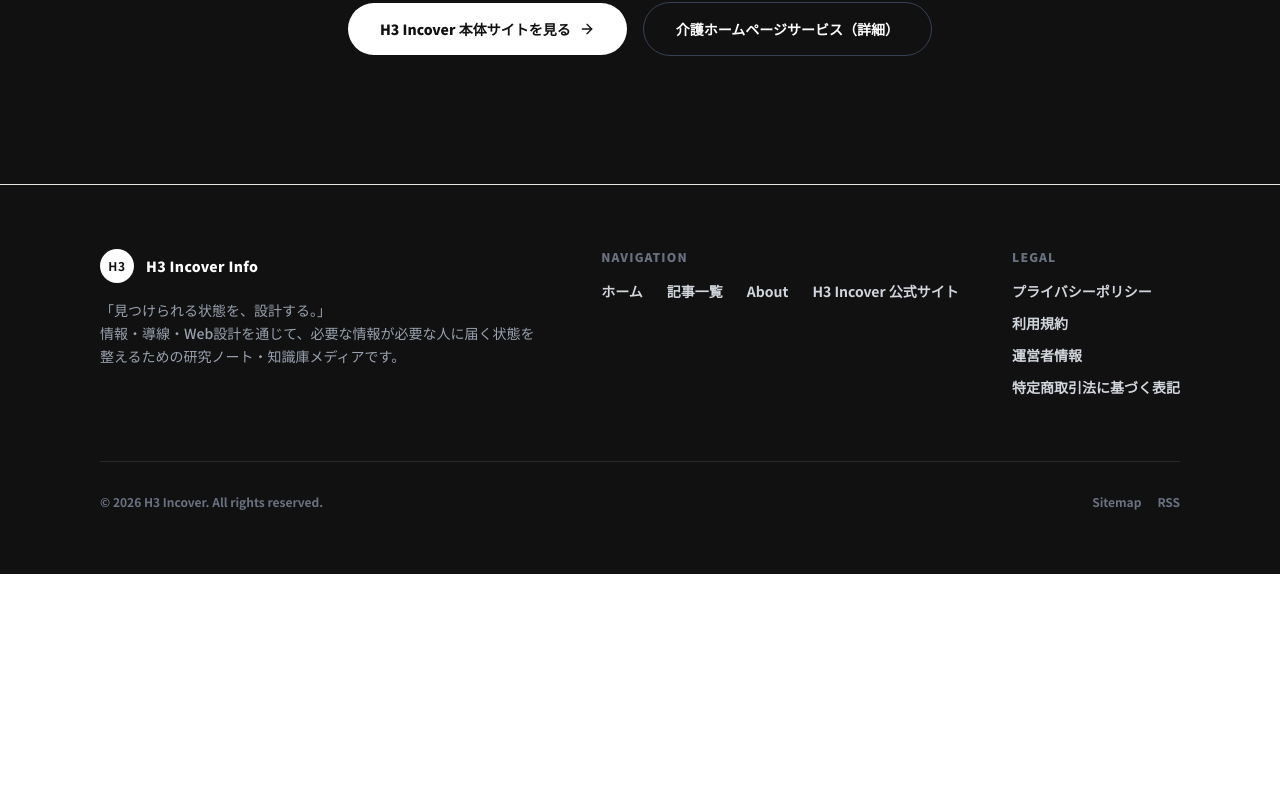
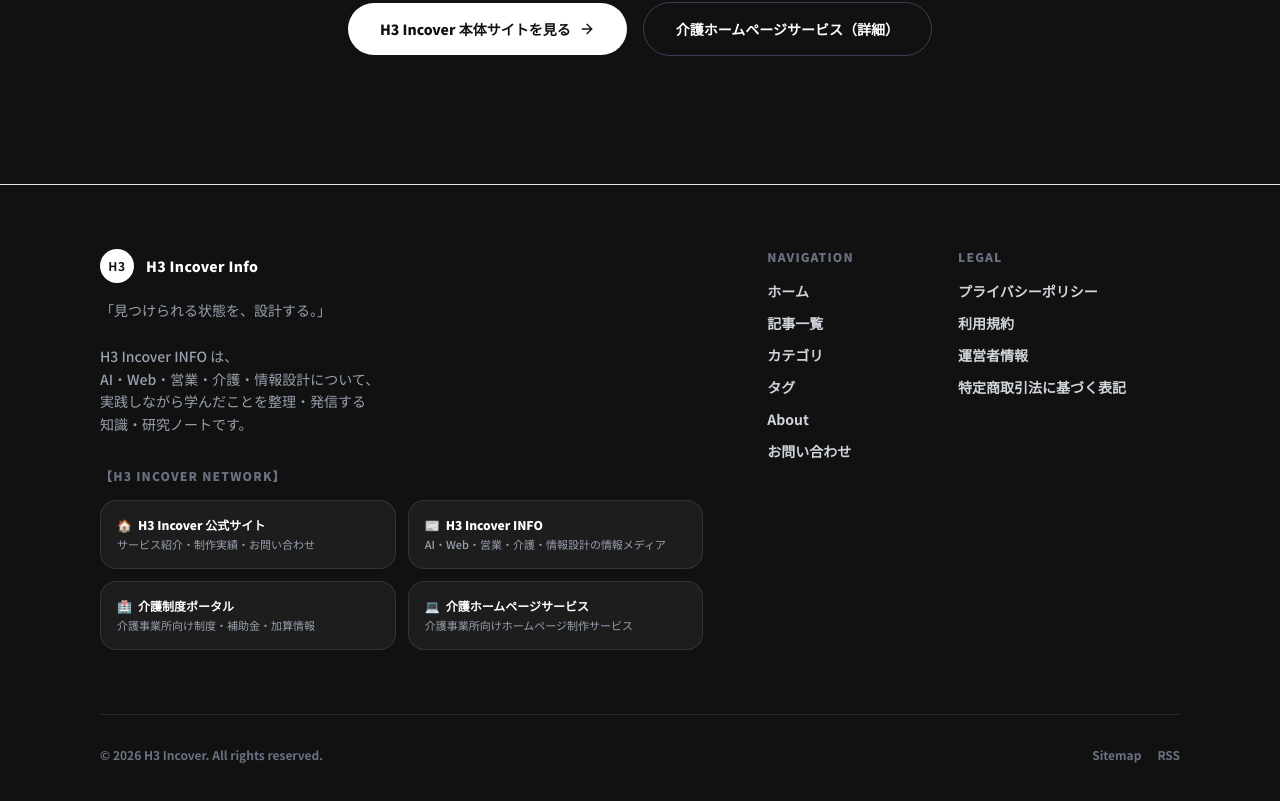
Before and after one commit to H3INCOVER/info.h3incover.com, a Next.js app: page / in a window 1280 px wide. Shown: the part 3385-4186 px from the top of the page. Before the commit the page ends 3959 px from the top, so only its background shows below. Built offline with nearby package versions, Linux system fonts and the light colour scheme.

Commit message:
feat: Redesign Footer to introduce H3 Incover Network link cards

```diff
--- a/src/components/Footer.tsx
+++ b/src/components/Footer.tsx
@@ -4,9 +4,12 @@
   return (
     <footer className="bg-brand-black text-white py-16 mt-auto border-t border-brand-border">
       <div className="max-w-[1120px] mx-auto px-5">
-        <div className="flex flex-col md:flex-row justify-between items-start gap-10 md:gap-4">
-          <div className="max-w-md">
-            <Link href="/" className="inline-flex items-center gap-3 font-black text-white group">
+        <div className="grid grid-cols-1 md:grid-cols-12 gap-10 md:gap-16 items-start">
+
+          {/* 左カラム: ロゴ・説明文 & Networkカード */}
+          <div className="md:col-span-6 lg:col-span-7 space-y-8">
+            <div>
+              <Link href="/" className="inline-flex items-center gap-3 font-black text-white group mb-4">
                 <div className="w-[34px] h-[34px] rounded-full bg-white text-brand-black grid place-items-center text-xs font-bold tracking-wider group-hover:bg-brand-red group-hover:text-white transition-colors duration-200">
                   H3
                 </div>
@@ -14,56 +17,130 @@
                   <span className="text-sm tracking-wide">H3 Incover Info</span>
                 </div>
               </Link>
-            <p className="mt-4 text-sm text-gray-400 font-medium leading-relaxed">
-              「見つけられる状態を、設計する。」<br />
-              情報・導線・Web設計を通じて、必要な情報が必要な人に届く状態を整えるための研究ノート・知識庫メディアです。
+              <p className="text-sm text-gray-400 font-medium leading-relaxed whitespace-pre-line">
+                「見つけられる状態を、設計する。」{"\n"}
+                {"\n"}
+                H3 Incover INFO は、{"\n"}
+                AI・Web・営業・介護・情報設計について、{"\n"}
+                実践しながら学んだことを整理・発信する{"\n"}
+                知識・研究ノートです。
               </p>
             </div>
 
-          <div className="flex flex-col gap-4">
-            <span className="text-xs text-gray-500 font-black tracking-widest uppercase">Navigation</span>
-            <div className="flex flex-wrap gap-x-6 gap-y-3 text-sm font-semibold text-gray-300">
-              <Link href="/" className="hover:text-white transition-colors duration-200">
-                ホーム
-              </Link>
-              <Link href="/posts" className="hover:text-white transition-colors duration-200">
-                記事一覧
-              </Link>
-              <Link href="/about" className="hover:text-white transition-colors duration-200">
-                About
-              </Link>
+            <div className="space-y-4">
+              <span className="text-xs text-gray-500 font-black tracking-widest uppercase block">
+                【H3 Incover Network】
+              </span>
+
+              <div className="grid grid-cols-1 sm:grid-cols-2 gap-3">
                 <a
                   href="https://h3incover.com"
                   target="_blank"
                   rel="noopener noreferrer"
-                className="hover:text-white transition-colors duration-200"
+                  className="block p-4 rounded-2xl bg-white/5 border border-white/10 hover:bg-white/10 hover:border-brand-red/30 hover:-translate-y-0.5 transition-all duration-200"
                 >
-                H3 Incover 公式サイト
+                  <div className="text-xs font-black text-white mb-1 flex items-center gap-1.5">
+                    <span>🏠</span> H3 Incover 公式サイト
+                  </div>
+                  <div className="text-[11px] text-gray-400 font-medium leading-snug">
+                    サービス紹介・制作実績・お問い合わせ
+                  </div>
+                </a>
+
+                <a
+                  href="https://info.h3incover.com"
+                  target="_blank"
+                  rel="noopener noreferrer"
+                  className="block p-4 rounded-2xl bg-white/5 border border-white/10 hover:bg-white/10 hover:border-brand-red/30 hover:-translate-y-0.5 transition-all duration-200"
+                >
+                  <div className="text-xs font-black text-white mb-1 flex items-center gap-1.5">
+                    <span>📰</span> H3 Incover INFO
+                  </div>
+                  <div className="text-[11px] text-gray-400 font-medium leading-snug">
+                    AI・Web・営業・介護・情報設計の情報メディア
+                  </div>
+                </a>
+
+                <a
+                  href="https://portal.h3incover.com"
+                  target="_blank"
+                  rel="noopener noreferrer"
+                  className="block p-4 rounded-2xl bg-white/5 border border-white/10 hover:bg-white/10 hover:border-brand-red/30 hover:-translate-y-0.5 transition-all duration-200"
+                >
+                  <div className="text-xs font-black text-white mb-1 flex items-center gap-1.5">
+                    <span>🏥</span> 介護制度ポータル
+                  </div>
+                  <div className="text-[11px] text-gray-400 font-medium leading-snug">
+                    介護事業所向け制度・補助金・加算情報
+                  </div>
+                </a>
+
+                <a
+                  href="https://h3incover.com/care"
+                  target="_blank"
+                  rel="noopener noreferrer"
+                  className="block p-4 rounded-2xl bg-white/5 border border-white/10 hover:bg-white/10 hover:border-brand-red/30 hover:-translate-y-0.5 transition-all duration-200"
+                >
+                  <div className="text-xs font-black text-white mb-1 flex items-center gap-1.5">
+                    <span>💻</span> 介護ホームページサービス
+                  </div>
+                  <div className="text-[11px] text-gray-400 font-medium leading-snug">
+                    介護事業所向けホームページ制作サービス
+                  </div>
+                </a>
+              </div>
+            </div>
+          </div>
+
+          {/* 中央カラム: NAVIGATION */}
+          <div className="flex flex-col gap-4 md:col-span-3 lg:col-span-2">
+            <span className="text-xs text-gray-500 font-black tracking-widest uppercase">NAVIGATION</span>
+            <div className="flex flex-col gap-3 text-sm font-semibold text-gray-300">
+              <Link href="/" className="hover:text-white transition-colors duration-200 self-start">
+                ホーム
+              </Link>
+              <Link href="/posts" className="hover:text-white transition-colors duration-200 self-start">
+                記事一覧
+              </Link>
+              <Link href="/categories" className="hover:text-white transition-colors duration-200 self-start">
+                カテゴリ
+              </Link>
+              <Link href="/tags" className="hover:text-white transition-colors duration-200 self-start">
+                タグ
+              </Link>
+              <Link href="/about" className="hover:text-white transition-colors duration-200 self-start">
+                About
+              </Link>
+              <a href="mailto:hiraoka@h3incover.com" className="hover:text-white transition-colors duration-200 self-start">
+                お問い合わせ
               </a>
             </div>
           </div>
 
-          <div className="flex flex-col gap-4">
-            <span className="text-xs text-gray-500 font-black tracking-widest uppercase">Legal</span>
-            <div className="flex flex-wrap md:flex-col gap-x-6 gap-y-3 text-sm font-semibold text-gray-300">
-              <Link href="/privacy" className="hover:text-white transition-colors duration-200">
+          {/* 右カラム: LEGAL */}
+          <div className="flex flex-col gap-4 md:col-span-3 lg:col-span-3">
+            <span className="text-xs text-gray-500 font-black tracking-widest uppercase">LEGAL</span>
+            <div className="flex flex-col gap-3 text-sm font-semibold text-gray-300">
+              <Link href="/privacy" className="hover:text-white transition-colors duration-200 self-start">
                 プライバシーポリシー
               </Link>
-              <Link href="/terms" className="hover:text-white transition-colors duration-200">
+              <Link href="/terms" className="hover:text-white transition-colors duration-200 self-start">
                 利用規約
               </Link>
-              <Link href="/operator" className="hover:text-white transition-colors duration-200">
+              <Link href="/operator" className="hover:text-white transition-colors duration-200 self-start">
                 運営者情報
               </Link>
-              <Link href="/legal" className="hover:text-white transition-colors duration-200">
+              <Link href="/legal" className="hover:text-white transition-colors duration-200 self-start">
                 特定商取引法に基づく表記
               </Link>
             </div>
           </div>
+
         </div>
 
+        {/* 下部 copyright & feed */}
         <div className="mt-16 pt-8 border-t border-white/10 flex flex-col md:flex-row justify-between items-center gap-4 text-xs text-gray-500 font-semibold">
-          <div>© {new Date().getFullYear()} H3 Incover. All rights reserved.</div>
+          <div>© 2026 H3 Incover. All rights reserved.</div>
           <div className="flex gap-4">
             <a href="/sitemap.xml" className="hover:text-white">Sitemap</a>
             <a href="/feed.xml" className="hover:text-white">RSS</a>
```
Lines whose indentation alone changed are shown as unchanged.
